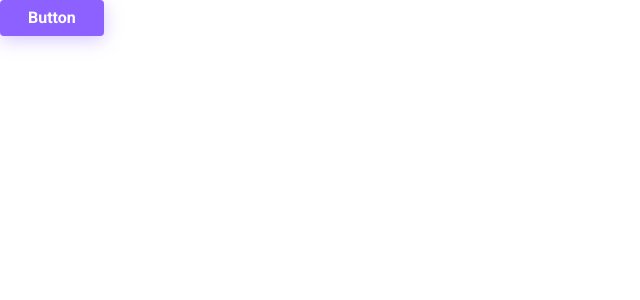
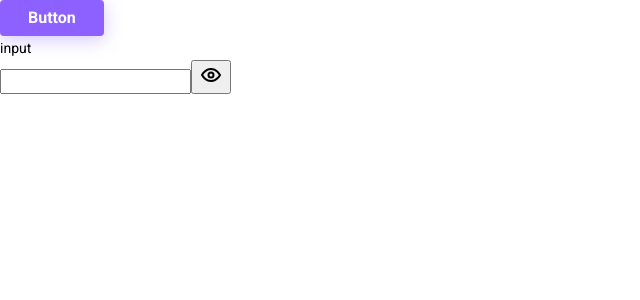
Before and after one commit to grigorydobrenko/flashcards, a React (Vite) app: page / in a window 1280 px wide. Shown: the top 300 px of the page, without its empty margins (0-640 px from the left). Built offline with nearby package versions, Linux system fonts and the light colour scheme.

Commit message:
feat: input component

```diff
--- a/src/App.tsx
+++ b/src/App.tsx
@@ -1,9 +1,11 @@
 import { Button } from './components/ui/button'
+import { Input } from './components/ui/input/input.tsx'
 
 export function App() {
   return (
     <div>
       <Button>Button</Button>
+      <Input label={'input'} type={'password'} />
     </div>
   )
 }
--- /dev/null
+++ b/src/assets/icons/close.tsx
@@ -0,0 +1,21 @@
+import { forwardRef, memo, Ref, SVGProps } from 'react'
+
+export const SvgComponent = (props: SVGProps<SVGSVGElement>, ref: Ref<SVGSVGElement>) => (
+  <svg xmlns="http://www.w3.org/2000/svg" width={24} height={24} fill="none" ref={ref} {...props}>
+    <g clipPath="url(#a)">
+      <path
+        fill="#000"
+        d="m13.41 12 4.3-4.29a1.004 1.004 0 1 0-1.42-1.42L12 10.59l-4.29-4.3a1.004 1.004 0 0 0-1.42 1.42l4.3 4.29-4.3 4.29a1 1 0 0 0 .325 1.639 1 1 0 0 0 1.095-.219l4.29-4.3 4.29 4.3a1.002 1.002 0 0 0 1.639-.325 1 1 0 0 0-.219-1.095L13.41 12Z"
+      />
+    </g>
+    <defs>
+      <clipPath id="a">
+        <path fill="#fff" d="M0 0h24v24H0z" />
+      </clipPath>
+    </defs>
+  </svg>
+)
+
+const ForwardRef = forwardRef(SvgComponent)
+
+export default memo(ForwardRef)
--- /dev/null
+++ b/src/assets/icons/eye-off.tsx
@@ -0,0 +1,18 @@
+import { forwardRef, memo, Ref, SVGProps } from 'react'
+const SvgComponent = (props: SVGProps<SVGSVGElement>, ref: Ref<SVGSVGElement>) => (
+  <svg xmlns="http://www.w3.org/2000/svg" width={24} height={24} fill="none" ref={ref} {...props}>
+    <g fill="#000" clipPath="url(#a)">
+      <path d="M4.71 3.29a1.004 1.004 0 1 0-1.42 1.42l5.63 5.63a3.5 3.5 0 0 0 4.74 4.74l5.63 5.63a1.002 1.002 0 0 0 1.639-.325 1 1 0 0 0-.219-1.095l-16-16ZM12 13.5a1.5 1.5 0 0 1-1.5-1.5v-.07l1.56 1.56-.06.01Z" />
+      <path d="M12.22 17c-4.3.1-7.12-3.59-8-5 .626-1 1.38-1.914 2.24-2.72L5 7.87a15.89 15.89 0 0 0-2.87 3.63 1 1 0 0 0 0 1c.63 1.09 4 6.5 9.89 6.5h.25a9.48 9.48 0 0 0 3.23-.67l-1.58-1.58a7.739 7.739 0 0 1-1.7.25Zm9.65-5.5c-.64-1.11-4.17-6.68-10.14-6.5a9.48 9.48 0 0 0-3.23.67l1.58 1.58a7.74 7.74 0 0 1 1.7-.25c4.29-.11 7.11 3.59 8 5a13.699 13.699 0 0 1-2.29 2.72L19 16.13a15.89 15.89 0 0 0 2.91-3.63 1 1 0 0 0-.04-1Z" />
+    </g>
+    <defs>
+      <clipPath id="a">
+        <path fill="#fff" d="M0 0h24v24H0z" />
+      </clipPath>
+    </defs>
+  </svg>
+)
+
+const ForwardRef = forwardRef(SvgComponent)
+
+export default memo(ForwardRef)
--- /dev/null
+++ b/src/assets/icons/eye.tsx
@@ -0,0 +1,19 @@
+import { forwardRef, memo, Ref, SVGProps } from 'react'
+
+export const SvgComponent = (props: SVGProps<SVGSVGElement>, ref: Ref<SVGSVGElement>) => (
+  <svg xmlns="http://www.w3.org/2000/svg" width={24} height={24} fill="none" ref={ref} {...props}>
+    <g fill="#000" clipPath="url(#a)">
+      <path d="M21.87 11.5c-.64-1.11-4.16-6.68-10.14-6.5-5.53.14-8.73 5-9.6 6.5a1 1 0 0 0 0 1c.63 1.09 4 6.5 9.89 6.5h.25c5.53-.14 8.74-5 9.6-6.5a1 1 0 0 0 0-1ZM12.22 17c-4.31.1-7.12-3.59-8-5 1-1.61 3.61-4.9 7.61-5 4.29-.11 7.11 3.59 8 5-1.03 1.61-3.61 4.9-7.61 5Z" />
+      <path d="M12 8.5a3.5 3.5 0 1 0 0 7 3.5 3.5 0 0 0 0-7Zm0 5a1.5 1.5 0 1 1 0-3 1.5 1.5 0 0 1 0 3Z" />
+    </g>
+    <defs>
+      <clipPath id="a">
+        <path fill="#fff" d="M0 0h24v24H0z" />
+      </clipPath>
+    </defs>
+  </svg>
+)
+
+const ForwardRef = forwardRef(SvgComponent)
+
+export default memo(ForwardRef)
--- /dev/null
+++ b/src/assets/icons/index.ts
@@ -0,0 +1,4 @@
+export { default as Eye } from './eye.tsx'
+export { default as EyeOff } from './eye-off.tsx'
+export { default as Search } from './search.tsx'
+export { default as Close } from './close.tsx'
--- /dev/null
+++ b/src/assets/icons/search.tsx
@@ -0,0 +1,21 @@
+import { forwardRef, memo, Ref, SVGProps } from 'react'
+
+export const SvgComponent = (props: SVGProps<SVGSVGElement>, ref: Ref<SVGSVGElement>) => (
+  <svg xmlns="http://www.w3.org/2000/svg" width={24} height={24} fill="none" ref={ref} {...props}>
+    <g clipPath="url(#a)">
+      <path
+        fill="#000"
+        d="m20.71 19.29-3.4-3.39A7.92 7.92 0 0 0 19 11a8 8 0 1 0-8 8 7.92 7.92 0 0 0 4.9-1.69l3.39 3.4a1.002 1.002 0 0 0 1.639-.325 1 1 0 0 0-.219-1.095ZM5 11a6 6 0 1 1 12 0 6 6 0 0 1-12 0Z"
+      />
+    </g>
+    <defs>
+      <clipPath id="a">
+        <path fill="#fff" d="M0 0h24v24H0z" />
+      </clipPath>
+    </defs>
+  </svg>
+)
+
+const ForwardRef = forwardRef(SvgComponent)
+
+export default memo(ForwardRef)
--- /dev/null
+++ b/src/components/ui/input/input.module.scss
@@ -0,0 +1,3 @@
+.field {
+  //background-color: black;
+}
--- /dev/null
+++ b/src/components/ui/input/input.tsx
@@ -0,0 +1,85 @@
+import { ChangeEvent, ComponentProps, forwardRef, useState } from 'react'
+
+import { Eye, EyeOff, Search, Close } from '../../../assets/icons'
+import { Typography } from '../typography'
+
+import s from './input.module.scss'
+
+export interface InputProps extends ComponentProps<'input'> {
+  label?: string
+  errorMessage?: string
+  className?: string
+}
+
+export const Input = forwardRef<HTMLInputElement, InputProps>(
+  ({ label, value, errorMessage, className, type, ...restProps }, ref) => {
+    const [ShowPassword, setShowPassword] = useState(false)
+    const [inputValue, setInputValue] = useState(value)
+
+    const isTypePassword = type === 'password'
+    const isTypeSearch = type === 'search'
+
+    const typeInput = getTypeInput(type, ShowPassword)
+
+    // if (isTypeSearch) {
+    //   iconStart = <Search />
+    // }
+
+    const handleInputChange = (event: ChangeEvent<HTMLInputElement>) => {
+      setInputValue(event.currentTarget.value)
+    }
+
+    const handleButtonCloseClick = () => {
+      setInputValue('')
+    }
+
+    const handleButtonVisibleClick = () => {
+      setShowPassword(prevState => !prevState)
+    }
+
+    return (
+      <div>
+        {label && !isTypeSearch && (
+          <Typography as="label" variant={'body2'}>
+            {label}
+          </Typography>
+        )}
+        <div>
+          {isTypeSearch && <Search />}
+          <input
+            type={typeInput}
+            value={inputValue}
+            className={s.field}
+            ref={ref}
+            onChange={handleInputChange}
+            {...restProps}
+          />
+          {isTypePassword && (
+            <button onClick={handleButtonVisibleClick}>
+              {ShowPassword ? <EyeOff /> : <Eye />}
+            </button>
+          )}
+          {isTypeSearch && (
+            <button onClick={handleButtonCloseClick}>
+              <Close />
+            </button>
+          )}
+        </div>
+
+        {errorMessage && (
+          <Typography variant={'caption'} as={'span'}>
+            {errorMessage}
+          </Typography>
+        )}
+      </div>
+    )
+  }
+)
+
+function getTypeInput(type: ComponentProps<'input'>['type'], showPassword: boolean) {
+  if (type === 'password' && showPassword) {
+    return 'text'
+  }
+
+  return type
+}
--- a/src/styles/_boilerplate.scss
+++ b/src/styles/_boilerplate.scss
@@ -35,7 +35,27 @@ body {
 
   font-family: var(--font-family-primary), sans-serif;
   line-height: var(--line-height-m);
-  color: var(--color-light-100);
+  //color: var(--color-light-100);
 
   //background-color: var(--color-dark-900);
 }
+
+// input cross pseudo-element
+
+input[type='search']::-ms-clear {
+  display: none;
+  width: 0;
+  height: 0;
+}
+input[type='search']::-ms-reveal {
+  display: none;
+  width: 0;
+  height: 0;
+}
+/* clears the ‘X’ from Chrome */
+input[type='search']::-webkit-search-decoration,
+input[type='search']::-webkit-search-cancel-button,
+input[type='search']::-webkit-search-results-button,
+input[type='search']::-webkit-search-results-decoration {
+  display: none;
+}
```
Also changed, not shown: .eslintrc.cjs, src/components/ui/input/index.ts (added), 1 other file (tests, documents, lock files or other folders).
